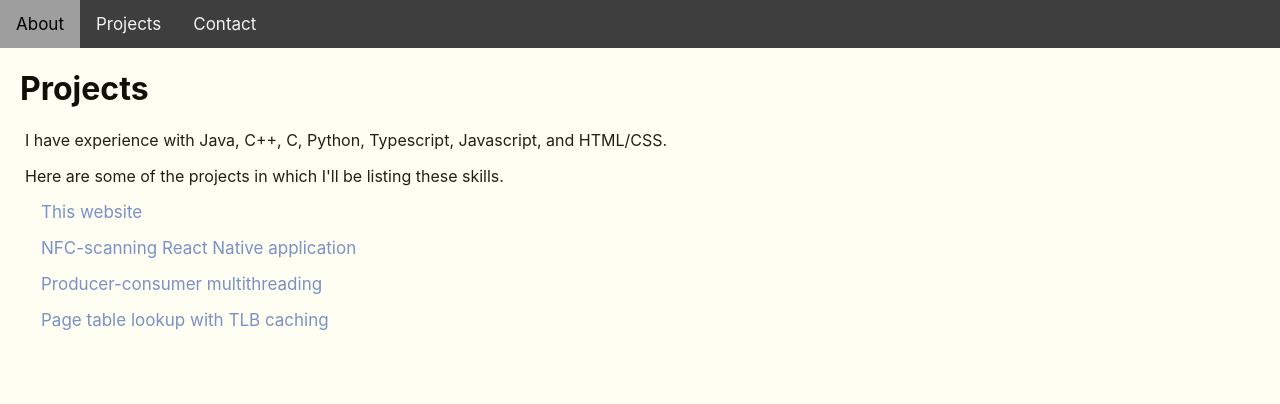
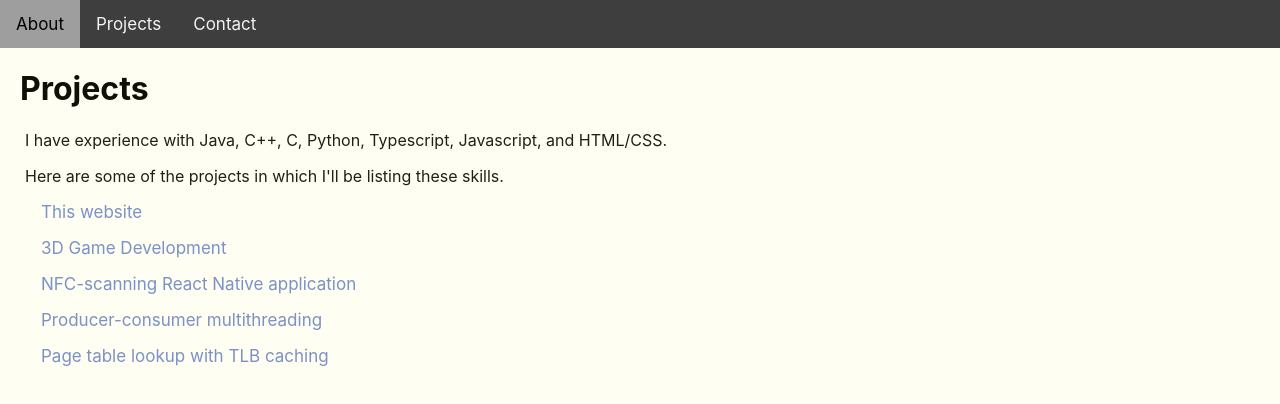
Before and after one commit to onodeloc/portfolio2, a React (Create React App) app: page /projects in a window 1280 px wide. Shown: the top 404 px of the page. Built offline with nearby package versions, Linux system fonts and the light colour scheme; the HTML template or start-up script is replaced by a standard one.

Commit message:
Added project

```diff
--- a/src/components/Projects.js
+++ b/src/components/Projects.js
@@ -14,6 +14,9 @@ const Projects = () => (
       <a href="https://github.com/onodeloc/portfolio2">This website</a>
       </p>
       <p>
+      <a href="https://github.com/onodeloc/UnityGame">3D Game Development</a>
+      </p>
+      <p>
       <a href="https://github.com/onodeloc/newid">NFC-scanning React Native application</a>
       </p>
       <p>
```
